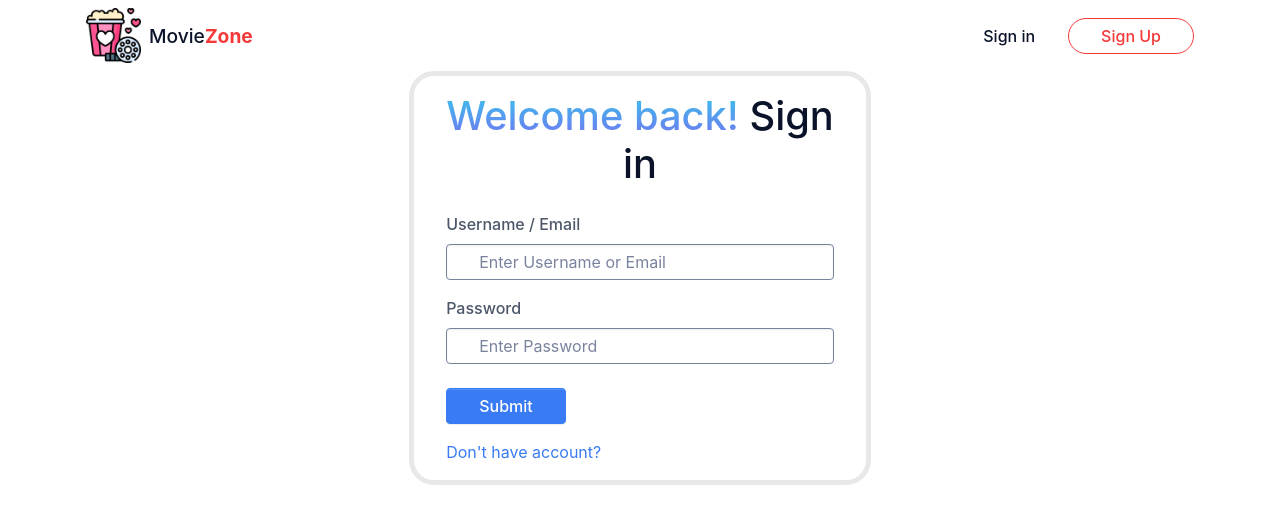
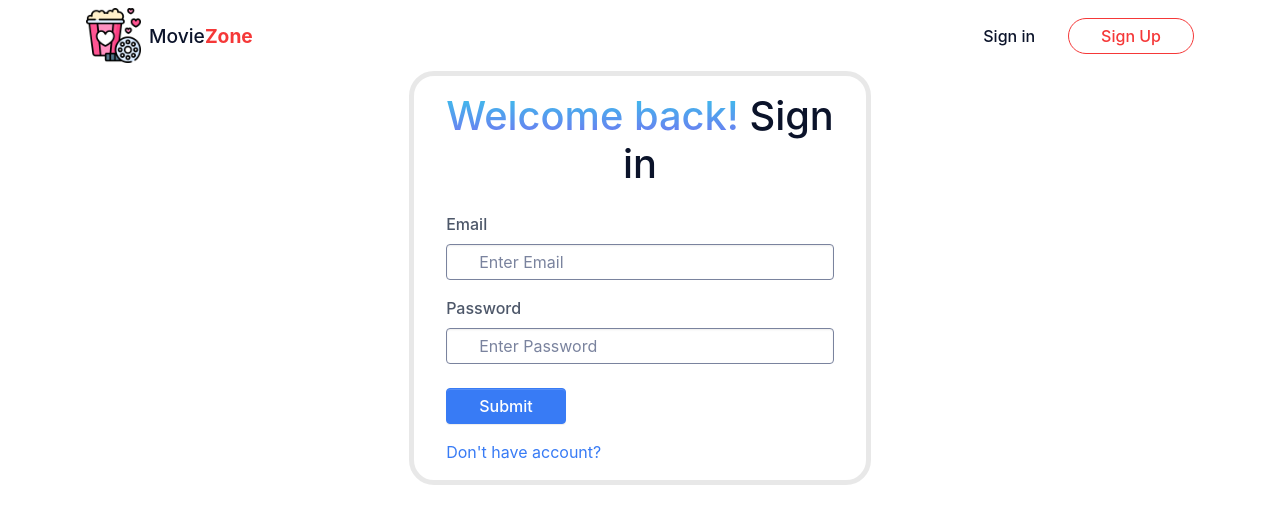
Before and after one commit to DDeveloperBG/MovieZone, a React (Create React App) app in the folder client/: page /login in a window 1280 px wide. Shown: the top 524 px of the page. Built offline with nearby package versions, Linux system fonts and the light colour scheme; no server answers.

Commit message:
Added firebase login and register

```diff
--- a/client/src/components/Login/Login.js
+++ b/client/src/components/Login/Login.js
@@ -1,8 +1,80 @@
 import { Container, Form, Button } from "react-bootstrap";
 import { Link } from "react-router-dom";
+import { auth } from "../../utils/firebase";
+import { useState } from "react";
+import { useNavigate } from "react-router-dom";
+import FormComponentError from "../Shared/FormComponentError/FormComponentError";
 import "./Login.scss";
 
 function Login() {
+  const [emailError, setEmailError] = useState("");
+  const [passwordError, setPasswordError] = useState("");
+
+  const navigate = useNavigate();
+
+  const onSubmit = (e) => {
+    e.preventDefault();
+    const email = e.target.email.value;
+    const password = e.target.password.value;
+
+    const getMockEventObj = (value) => {
+      return {
+        target: {
+          value: value,
+        },
+      };
+    };
+    emailOnChange(getMockEventObj(e.target.email.value));
+    passwordOnChange(getMockEventObj(e.target.password.value));
+
+    if (emailError || passwordError) {
+      return;
+    }
+
+    auth
+      .signInWithEmailAndPassword(email, password)
+      .then((userCredential) => {
+        const user = userCredential.user;
+        console.log(user);
+        navigate("/");
+      })
+      .catch((error) => {
+        console.log(error.code);
+
+        switch (error.code) {
+          case "auth/invalid-email":
+            setEmailError("Invalid email.");
+            break;
+          case "auth/wrong-password":
+            setPasswordError("Wrong password.");
+            break;
+          case "auth/user-not-found":
+            setPasswordError("Wrong password.");
+            break;
+          default:
+            return;
+        }
+      });
+  };
+
+  const emailOnChange = (e) => {
+    const email = e.target.value;
+    if (email === "") {
+      setEmailError("Email is required.");
+    } else {
+      setEmailError("");
+    }
+  };
+
+  const passwordOnChange = (e) => {
+    const password = e.target.value;
+    if (password === "") {
+      setPasswordError("Password is required.");
+    } else {
+      setPasswordError("");
+    }
+  };
+
   return (
     <Container id="login-wrapper">
       <div
@@ -12,20 +84,27 @@ function Login() {
         <h1 className="text-center">
           <span className="colorful-font-style">Welcome back!</span> Sign in
         </h1>
-        <Form id="login-form" className="p-3">
+        <Form id="login-form" className="p-3" onSubmit={onSubmit}>
           <Form.Group>
-            <Form.Label>Username / Email</Form.Label>
+            <Form.Label>Email</Form.Label>
             <Form.Control
-              type="text"
-              placeholder="Enter Username or Email"
+              type="email"
+              name="email"
+              placeholder="Enter Email"
+              onChange={emailOnChange}
             ></Form.Control>
+            <FormComponentError message={emailError} />
           </Form.Group>
           <Form.Group className="mt-3">
             <Form.Label>Password</Form.Label>
             <Form.Control
               type="password"
+              name="password"
               placeholder="Enter Password"
+              autoComplete="true"
+              onChange={passwordOnChange}
             ></Form.Control>
+            <FormComponentError message={passwordError} />
           </Form.Group>
           <Form.Group className="pt-2">
             <Button variant="primary" type="submit" className="rounded mt-3">
@@ -34,7 +113,7 @@ function Login() {
           </Form.Group>
         </Form>
         <div className="ms-3">
-          <Link to="/">Don't have account?</Link>
+          <Link to="/register/user/credentials">Don't have account?</Link>
         </div>
       </div>
     </Container>
--- a/client/src/components/Register/RegisterUserCredentials/RegisterUserCredentials.scss
+++ b/client/src/components/Register/RegisterUserCredentials/RegisterUserCredentials.scss
@@ -3,12 +3,6 @@
     background: -webkit-linear-gradient(#37c7ea, #7273f2);
     background-clip: text;
     -webkit-text-fill-color: transparent;
-  }
-
-  #register-form {
-    border: 0.2rem solid #ececec;
-    border-width: 0.2rem;
-    border-radius: 8px;
   }
 
   @media only screen and (max-width: 1600px) {
--- /dev/null
+++ b/client/src/components/Register/RegisterUserCredentials/RegisterUserCredentialsForm/RegisterUserCredentialsForm.css
@@ -0,0 +1,5 @@
+#register-form {
+  border: 0.2rem solid #ececec;
+  border-width: 0.2rem;
+  border-radius: 8px;
+}
--- /dev/null
+++ b/client/src/components/Register/RegisterUserCredentials/RegisterUserCredentialsForm/RegisterUserCredentialsForm.js
@@ -0,0 +1,130 @@
+import { Form, Button } from "react-bootstrap";
+import { auth } from "../../../../utils/firebase";
+import { useState } from "react";
+import { useNavigate } from "react-router-dom";
+import FormComponentError from "../../../Shared/FormComponentError/FormComponentError";
+import "./RegisterUserCredentialsForm.css";
+
+function RegisterUserCredentialsForm() {
+  const [usernameError, setUsernameError] = useState("");
+  const [emailError, setEmailError] = useState("");
+  const [passwordError, setPasswordError] = useState("");
+
+  const navigate = useNavigate();
+
+  const onSubmit = (e) => {
+    e.preventDefault();
+    const email = e.target.email.value;
+    const password = e.target.password.value;
+
+    const getMockEventObj = (value) => {
+      return {
+        target: {
+          value: value,
+        },
+      };
+    };
+    usernameOnChange(getMockEventObj(e.target.username.value));
+    emailOnChange(getMockEventObj(e.target.email.value));
+    passwordOnChange(getMockEventObj(e.target.password.value));
+
+    if (usernameError || emailError || passwordError) {
+      return;
+    }
+
+    auth
+      .createUserWithEmailAndPassword(email, password)
+      .then((userCredential) => {
+        const user = userCredential.user;
+        console.log(user);
+        navigate("/register/payment/method");
+      })
+      .catch((error) => {
+        console.log(error.code);
+
+        switch (error.code) {
+          case "auth/email-already-in-use":
+            setEmailError("Email already exists");
+            break;
+          case "auth/invalid-email":
+            setEmailError("Invalid email.");
+            break;
+          case "auth/weak-password":
+            setPasswordError("Password should be at least 6 symbols long.");
+            break;
+          default:
+            return;
+        }
+      });
+  };
+
+  const usernameOnChange = (e) => {
+    const username = e.target.value;
+    if (username === "") {
+      setUsernameError("Username is required.");
+    } else {
+      setUsernameError("");
+    }
+  };
+
+  const emailOnChange = (e) => {
+    const email = e.target.value;
+    if (email === "") {
+      setEmailError("Email is required.");
+    } else {
+      setEmailError("");
+    }
+  };
+
+  const passwordOnChange = (e) => {
+    const password = e.target.value;
+    if (password === "") {
+      setPasswordError("Password is required.");
+    } else {
+      setPasswordError("");
+    }
+  };
+
+  return (
+    <Form id="register-form" className="p-3" onSubmit={onSubmit}>
+      <Form.Group>
+        <Form.Label>Username</Form.Label>
+        <Form.Control
+          type="text"
+          name="username"
+          placeholder="Username"
+          onChange={usernameOnChange}
+        ></Form.Control>
+        <FormComponentError message={usernameError} />
+      </Form.Group>
+      <Form.Group className="mt-3">
+        <Form.Label>Email address</Form.Label>
+        <Form.Control
+          type="email"
+          name="email"
+          placeholder="Email"
+          onChange={emailOnChange}
+        ></Form.Control>
+        <FormComponentError message={emailError} />
+      </Form.Group>
+      <Form.Group className="mt-3">
+        <Form.Label>Password</Form.Label>
+        <Form.Control
+          type="password"
+          name="password"
+          placeholder="Add a Password"
+          autoComplete="true"
+          onChange={passwordOnChange}
+        ></Form.Control>
+        <FormComponentError message={passwordError} />
+      </Form.Group>
+      <Form.Group className="pt-2">
+        <Button variant="primary" type="submit" className="rounded mt-3">
+          Submit
+        </Button>
+      </Form.Group>
+    </Form>
+  );
+}
+
+export default RegisterUserCredentialsForm;
--- /dev/null
+++ b/client/src/components/Shared/FormComponentError/FormComponentError.css
@@ -0,0 +1,3 @@
+.error-message {
+  color: red;
+}
--- /dev/null
+++ b/client/src/components/Shared/FormComponentError/FormComponentError.js
@@ -0,0 +1,7 @@
+import "./FormComponentError.css";
+
+function FormComponentError({ message }) {
+  return <span className="error-message">{message}</span>;
+}
+
+export default FormComponentError;
--- a/client/src/config/firebase.js
+++ b/client/src/utils/firebase.js
@@ -6,8 +6,8 @@ const firebaseConfig = {
   authDomain: process.env.REACT_APP_FIREBASE_AUTH_DOMAIN,
   projectId: process.env.REACT_APP_FIREBASE_PROJECT_ID,
   storageBucket: process.env.REACT_APP_FIREBASE_STORAGE_BUCKET,
-  messagingSenderId: process.env.REACT_APP_FIREBASE_API_KEY,
-  appId: process.env.REACT_APP_FIREBASE_MESSAGING_SENDER_ID,
+  messagingSenderId: process.env.REACT_APP_FIREBASE_MESSAGING_SENDER_ID,
+  appId: process.env.REACT_APP_FIREBASE_APP_ID,
   measurementId: process.env.REACT_APP_FIREBASE_MEASUREMENT_ID,
 };
 
```
Also changed, not shown: client/src/components/Register/RegisterUserCredentials/RegisterUserCredentials.js (+3 -32 lines).
